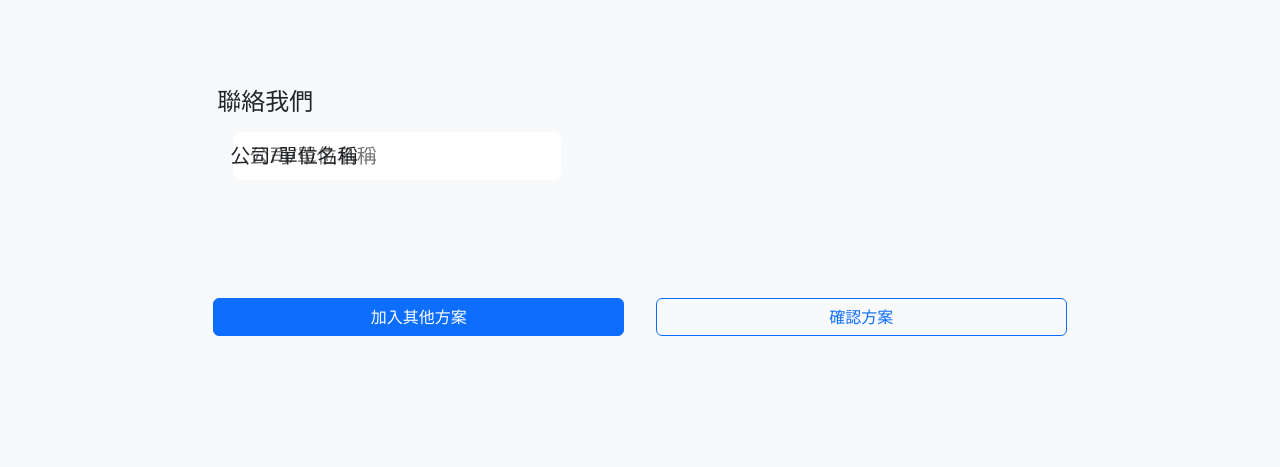
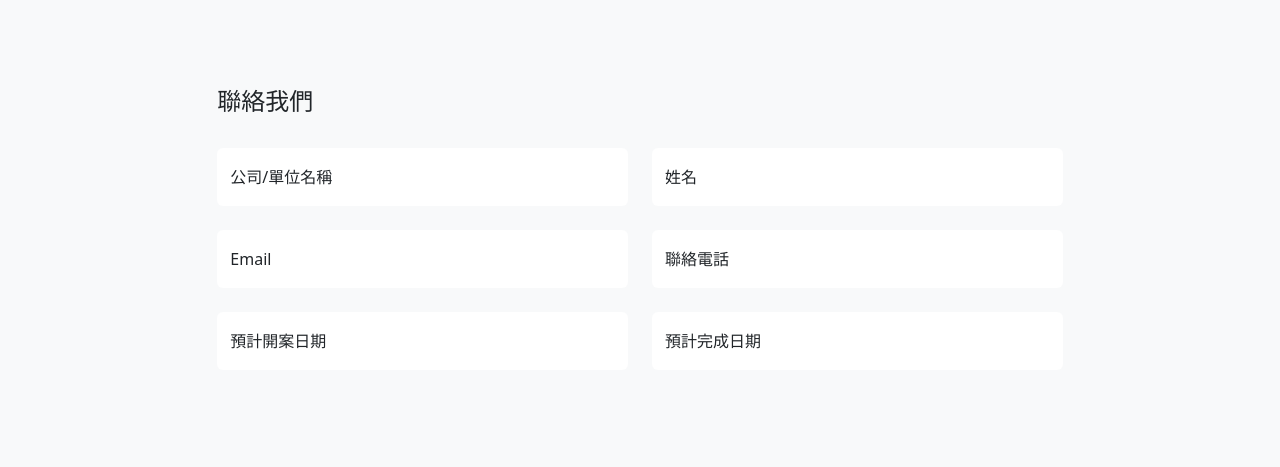
Before and after one commit to hakuya8zai/Inshone-Design, a plain HTML site: page shopping-bag.html in a window 1280 px wide. Shown: the part 286-753 px from the top of the page. Drawn offline with nearby package versions, Linux system fonts and the light colour scheme.

Commit message:
date picker add

```diff
--- a/shopping-bag.html
+++ b/shopping-bag.html
@@ -98,23 +98,92 @@
         </section> -->
         <!-- --- 分隔線，這邊要放聯絡我們區塊 --- -->
         <section class="ContactBlock row d-flex justify-content-center">
-          <div class="col-8">
+          <div class="col-10 col-lg-8">
             <div>
               <h4>聯絡我們</h4>
             </div>
             <div class="row">
-              <div class="col-6">
-                <form
-                  class="form-floating form-control-lg shadow-none border-0"
-                >
+              <div class="col-12 col-lg-6 contact-company mt-4">
+                <form class="form-floating shadow-none border-0">
                   <input
                     type="text"
-                    class="form-control-lg shadow-none border-0"
+                    class="form-control shadow-none border-0"
                     id="CompanyInputFloat"
                     placeholder="公司/單位名稱"
                     value=""
                   />
                   <label for="CompanyInputFloat">公司/單位名稱</label>
+                </form>
+              </div>
+              <div class="col-12 col-lg-6 contact-name mt-4">
+                <form class="form-floating shadow-none border-0">
+                  <input
+                    type="text"
+                    class="form-control shadow-none border-0"
+                    id="CompanyInputFloat"
+                    placeholder="姓名"
+                    value=""
+                  />
+                  <label for="CompanyInputFloat">姓名</label>
+                </form>
+              </div>
+              <div class="col-12 col-lg-6 contact-email mt-4">
+                <form class="form-floating shadow-none border-0">
+                  <input
+                    type="text"
+                    class="form-control shadow-none border-0"
+                    id="CompanyInputFloat"
+                    placeholder="Email"
+                    value=""
+                  />
+                  <label for="CompanyInputFloat">Email</label>
+                </form>
+              </div>
+              <div class="col-12 col-lg-6 contact-phone mt-4">
+                <form class="form-floating shadow-none border-0">
+                  <input
+                    type="text"
+                    class="form-control shadow-none border-0"
+                    id="CompanyInputFloat"
+                    placeholder="聯絡電話"
+                    value=""
+                  />
+                  <label for="CompanyInputFloat">聯絡電話</label>
+                </form>
+              </div>
+
+              <div class="col-12 col-lg-6 date-start mt-4">
+                <form class="form-floating shadow-none border-0">
+                  <input
+                    type="text"
+                    onfocus="(this.type='date')"
+                    onmouseover="(this.type='date')"
+                    onblur="(this.type='text')"
+                    class="form-control shadow-none border-0"
+                    id="startDate"
+                    placeholder="預計開案日期"
+                    value=""
+                    min=""
+                    max=""
+                  />
+                  <label for="startDate">預計開案日期</label>
+                </form>
+              </div>
+              <div class="col-12 col-lg-6 date-end mt-4">
+                <form class="form-floating shadow-none border-0">
+                  <input
+                    type="text"
+                    onfocus="(this.type='date')"
+                    onmouseover="(this.type='date')"
+                    onblur="(this.type='text')"
+                    class="form-control shadow-none border-0"
+                    id="endDate"
+                    placeholder="預計完成日期"
+                    value=""
+                    min=""
+                    max=""
+                  />
+                  <label for="endDate">預計完成日期</label>
                 </form>
               </div>
             </div>
--- a/style.css
+++ b/style.css
@@ -149,3 +149,17 @@
 .position-sticky{
     top:30px;
 }
+
+/* Date picker樣式修改*/
+#startDate::-webkit-calendar-picker-indicator, #endDate::-webkit-calendar-picker-indicator{
+    background: transparent;
+    bottom: 0;
+    color: transparent;
+    cursor: pointer;
+    height: auto;
+    left: 0;
+    position: absolute;
+    right: 0;
+    top: 0;
+    width: auto;
+}
```
